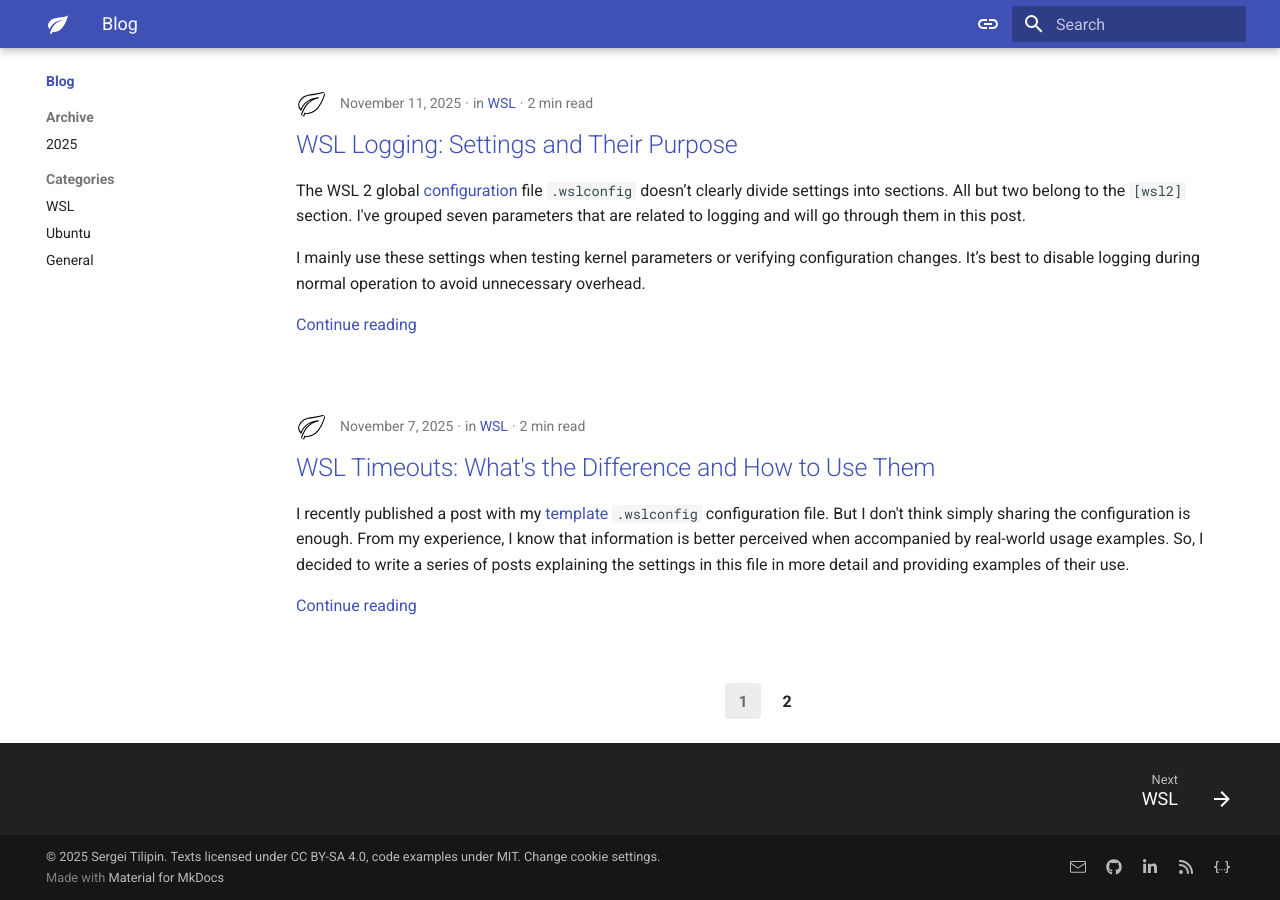
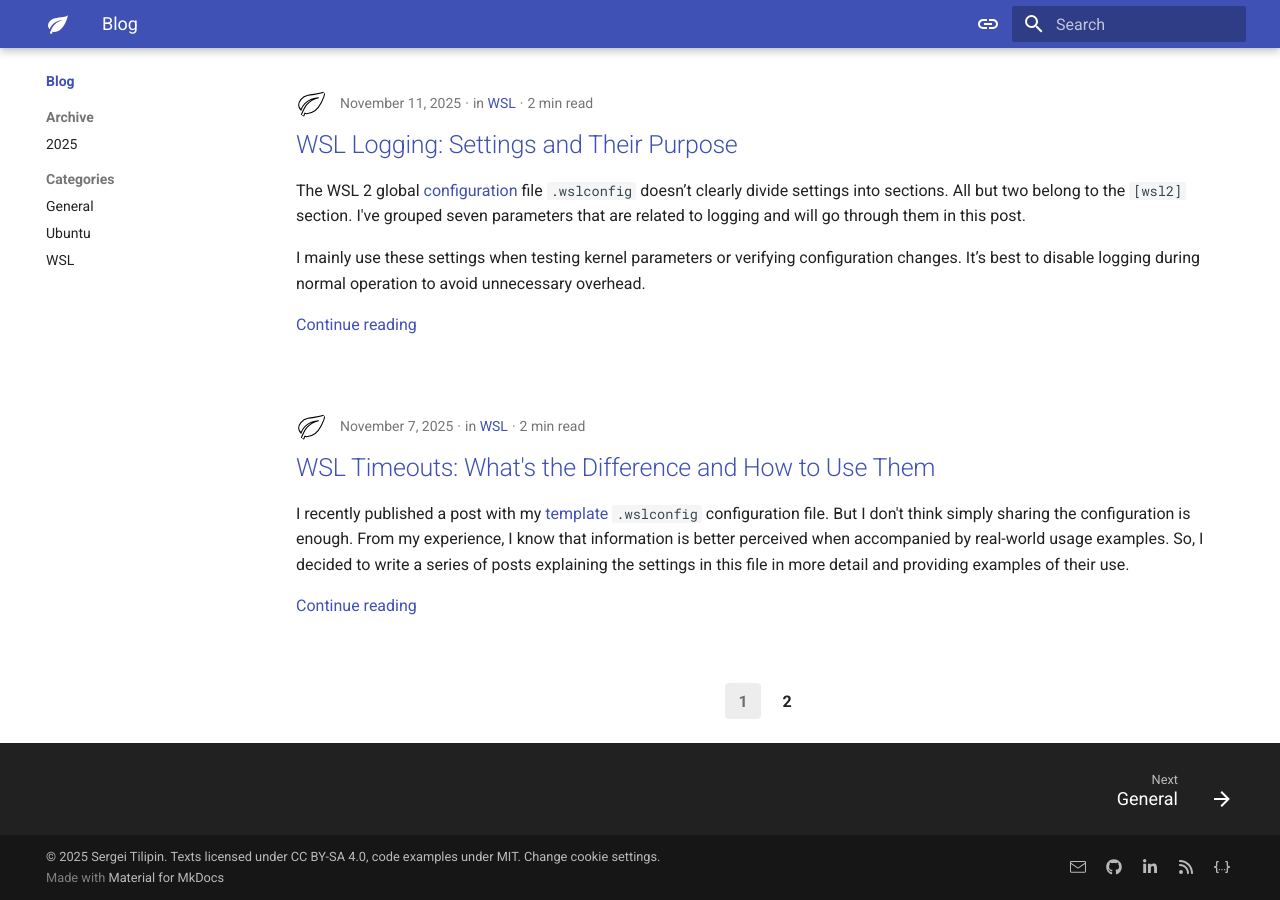
Before and after one commit to greengorych/greengorych.io, an MkDocs documentation site: the page built from docs/index.md, in a window 1280 px wide and 900 px high, scrolled down 993 px. Built offline with MkDocs 1.6.1 and Material for MkDocs 9.7.7, drawn with Linux system fonts in a browser that asks for light colours; part of the change alters nothing that is shown.

```diff
--- a/mkdocs.yml
+++ b/mkdocs.yml
@@ -261,7 +261,7 @@ plugins:
       # Sets the category sorting rule
       # categories_sort_by: !!python/name:material.plugins.blog.view_post_count
       # Enables or disables reverse sorting of categories (Insiders version only)
-      categories_sort_reverse: true
+      categories_sort_reverse: false
       # Shows post titles on categories (inherited from blog_toc if not set explicitly)
       categories_toc: false
       # Category pages URL pattern
```
